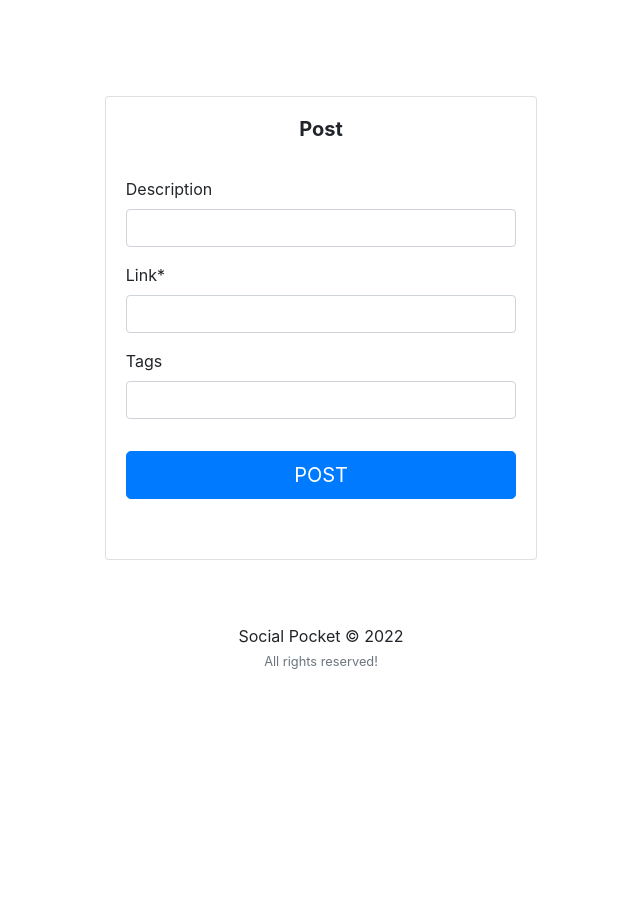
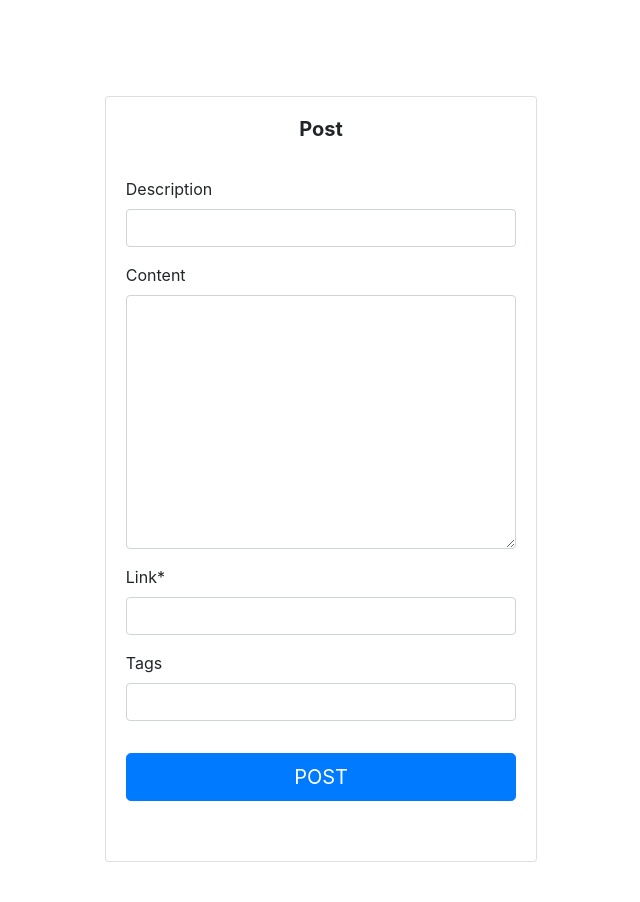
Before and after one commit to kaancanblogo/SWE573-project, a Django app: page /post/new/ in a window 1280 px wide. Shown: the part 58-960 px from the top of the page, without its empty margins (319-959 px from the left). Before the commit the page ends 727 px from the top, so only its background shows below. Run offline with Django 4.2, Linux system fonts and the light colour scheme; the visitor is signed in with stand-in values (Sample User, id 1); some libraries are stand-ins or nearby versions.

Commit message:
Content was added for the posts.

```diff
--- a/SocialPocket/contents/forms.py
+++ b/SocialPocket/contents/forms.py
@@ -5,7 +5,7 @@ from .models import Comments, Post
 class NewPostForm(forms.ModelForm):
     class Meta:
         model = Post
-        fields = ['description', 'link', 'tags']
+        fields = ['description', 'content', 'link', 'tags']
 
 
 class NewCommentForm(forms.ModelForm):
--- a/SocialPocket/contents/models.py
+++ b/SocialPocket/contents/models.py
@@ -6,6 +6,7 @@ from django.utils import timezone
 
 class Post(models.Model):
     description = models.CharField(max_length=255, blank=True)
+    content = models.TextField(blank=True)
     link = models.URLField(max_length=1000)
     date_posted = models.DateTimeField(default=timezone.now)
     user_name = models.ForeignKey(User, on_delete=models.CASCADE)
--- a/SocialPocket/contents/templates/contents/post_detail.html
+++ b/SocialPocket/contents/templates/contents/post_detail.html
@@ -19,7 +19,8 @@
 	          	<a class="text-dark" href="{{ post.user_name.profile.get_absolute_url }}"><b>{{ post.user_name }}</b></a>
 	          	<br><small class="text-muted">Posted on {{ post.date_posted }}</small>
 	          	<br><br>
-	            <p class="card-text text-dark">{{ post.description }}</p>
+				<p class="card-text text-dark"> <b>{{ post.description }} </b> </p>
+				<p class="card-text text-dark">{{ post.content }}</p>
 	          </div>
 	          {% comment %} <a href="{{ post.pic.url }}"><img class="card-img-top" src="{{ post.pic.url }}" alt=""></a> {% endcomment %}
 			  <div class="card-body">
--- a/SocialPocket/contents/templates/contents/search_posts.html
+++ b/SocialPocket/contents/templates/contents/search_posts.html
@@ -24,7 +24,8 @@
 	          	<a class="text-dark" href="{{ post.user_name.profile.get_absolute_url }}"><b>{{ post.user_name }}</b></a>
 	          	<br><small class="text-muted">Posted on {{ post.date_posted }}</small>
 	          	<br><br>
-	            <p class="card-text text-dark">{{ post.description }}</p>
+				<p class="card-text text-dark"> <b>{{ post.description }} </b> </p>
+				<p class="card-text text-dark">{{ post.content }}</p>
 	          </div>
 			  <div class="card-body">
 				<a class="btn btn-primary" href="{{ post.link }}" role="button" target="_blank" rel="noopener noreferrer" style="width: 80%; white-space: normal;
--- a/SocialPocket/contents/templates/contents/user_posts.html
+++ b/SocialPocket/contents/templates/contents/user_posts.html
@@ -19,7 +19,8 @@
 	          	<a class="text-dark" href="{{ post.user_name.profile.get_absolute_url }}"><b>{{ post.user_name }}</b></a>
 	          	<br><small class="text-muted">Posted on {{ post.date_posted }}</small>
 	          	<br><br>
-	            <p class="card-text text-dark">{{ post.description }}</p>
+	            <p class="card-text text-dark"> <b>{{ post.description }} </b> </p>
+              <p class="card-text text-dark">{{ post.content }}</p>
 	          </div>
             <div class="card-body">
               <a class="btn btn-primary" href="{{ post.link }}" role="button" target="_blank" rel="noopener noreferrer" style="width: 80%; white-space: normal;
--- a/SocialPocket/contents/views.py
+++ b/SocialPocket/contents/views.py
@@ -84,7 +84,7 @@ def create_post(request):
 
 class PostUpdateView(LoginRequiredMixin, UserPassesTestMixin, UpdateView):
     model = Post
-    fields = ['description', 'link', 'tags']
+    fields = ['description','content','link', 'tags']
     template_name = 'contents/create_post.html'
 
     def form_valid(self, form):
```
Also changed, not shown: SocialPocket/contents/templates/contents/home.html (+21 -19 lines), SocialPocket/contents/migrations/0002_post_content.py (added), SocialPocket/media/profile_pics/1012172_10151514220477293_1403353854_n_4peDA4B.jpg (added), SocialPocket/media/profile_pics/nazli-sunlu-kacan-1639384092_0VJoboD.jpg (added).
